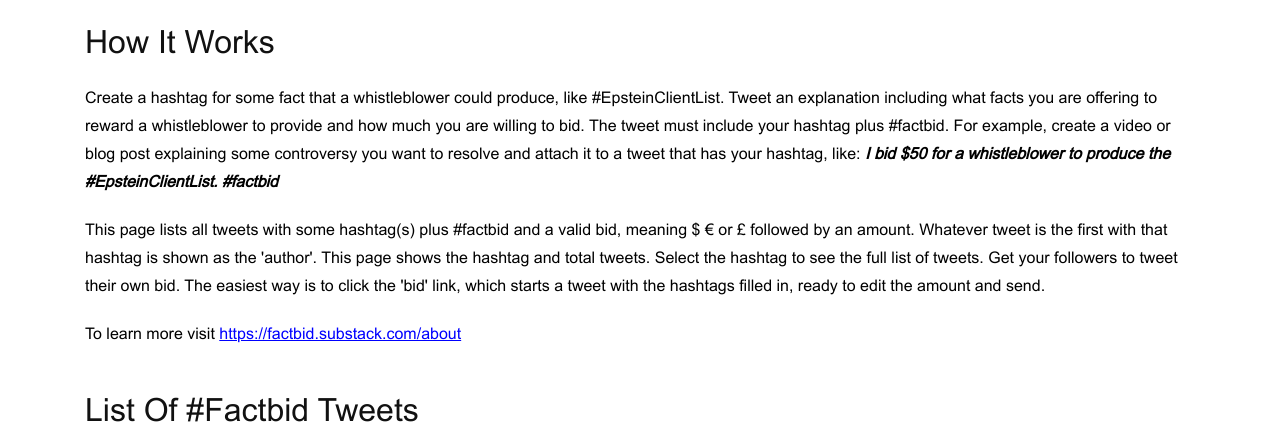
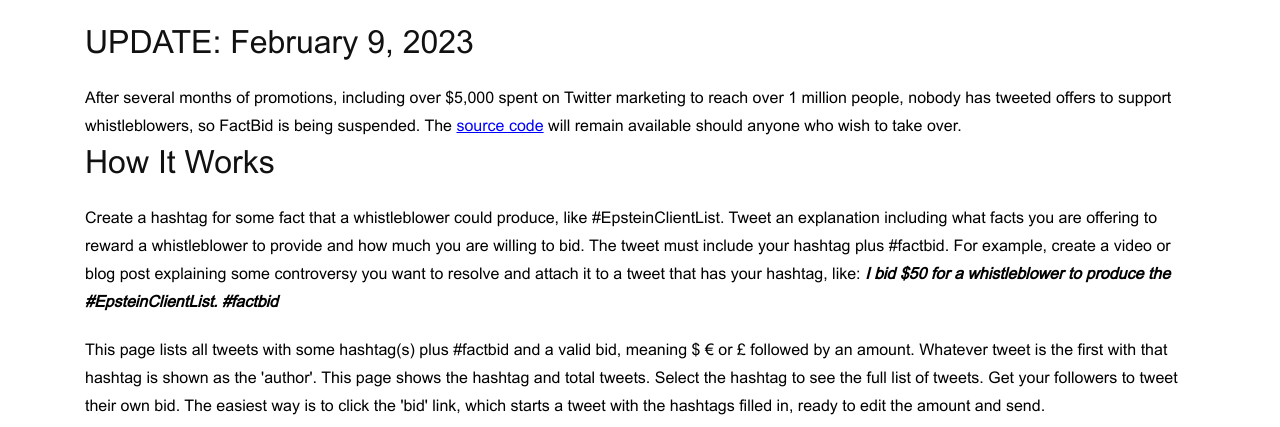
Before and after one commit to aaronfactbid/factbid2, a PHP site: page / in a window 1280 px wide. Shown: the part 77-504 px from the top of the page. Run offline with PHP 8.4, Linux system fonts and the light colour scheme; data that the repository does not hold is empty.

Commit message:
suspension notice

```diff
--- a/index.php
+++ b/index.php
@@ -11,6 +11,11 @@
 <section>
 		<div class="fact_banerr">
 			<div>
+				<h1>UPDATE: February 9, 2023</h1>
+				<p>After several months of promotions, including over $5,000 spent on Twitter marketing to reach over 1 million people,
+				nobody has tweeted offers to support whistleblowers, so FactBid is being suspended.
+				The <a href="https://github.com/aaronfactbid">source code</a> will remain available should anyone who wish to take over.</p>
+
 				<h1>How it works</h1>
 				<p>Create a hashtag for some fact that a whistleblower could produce, like #EpsteinClientList.
 				Tweet an explanation including what facts you are offering to reward a whistleblower to provide and how much you are willing to bid.  The tweet must include your hashtag plus #factbid.
--- a/list.php
+++ b/list.php
@@ -20,6 +20,12 @@
 
 	?>
    <div class="bidswrapper">
+
+	<h1>UPDATE: February 9, 2023</h1>
+	<p>After several months of promotions, including over $5,000 spent on Twitter marketing to reach over 1 million people,
+	nobody has tweeted offers to support whistleblowers, so FactBid is being suspended.
+	The <a href="https://github.com/aaronfactbid">source code</a> will remain available should anyone who wish to take over.</p>
+
    <p>
    <?php echo $row_ht['title']; ?>
    </p>
```
